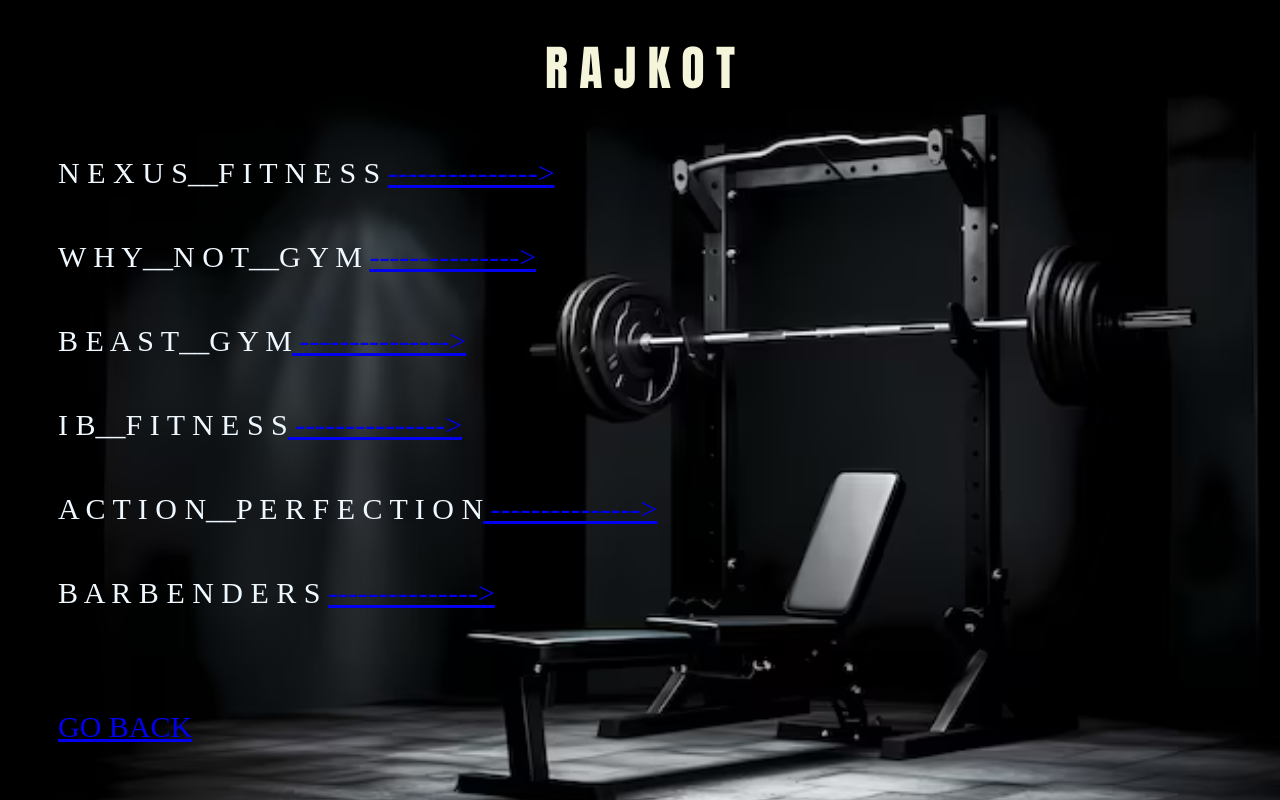
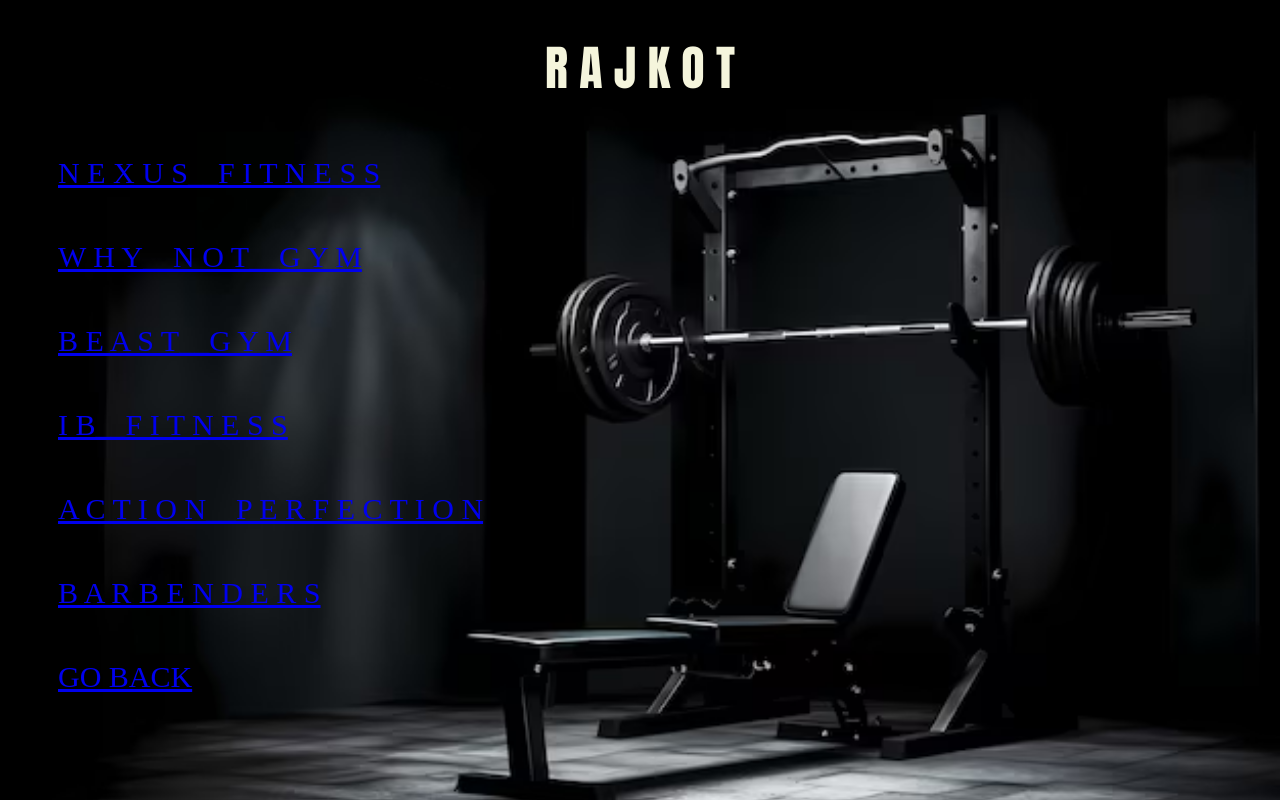
Before and after one commit to parva-1603/GYM-SCOUT, a plain HTML site: page GYM SCOUT/rajkot.html in a window 1280 px wide. Drawn offline with Linux system fonts and the light colour scheme.

Commit message:
Update rajkot.html

```diff
--- a/GYM SCOUT/rajkot.html
+++ b/GYM SCOUT/rajkot.html
@@ -8,13 +8,12 @@
 </head>
 <body>
     <h1> R A J K O T </h1>
-    <p index="o">N E X U S__F I T N E S S <a href="nexus.html" target="_blank" INDEX="o"> ---------------> </a>
-        <p index="o">W H Y__N O T__G Y M <a href="whynot.html" target="_blank" INDEX="o"> ---------------> </a>
-            <p index="o">B E A S T__G Y M<a href="beast.html" target="_blank" INDEX="o"> ---------------> </a>
-                <p index="o">I B__F I T N E S S<a href="ib.html" target="_blank" INDEX="o"> ---------------> </a>
-                    <p index="o">A C T I O N__P E R F E C T I O N<a href="action.html" target="_blank" INDEX="o"> ---------------> </a>
-                        <p index="o">B A R B E N D E R S <a href="bar.html" target="_blank" INDEX="o"> ---------------> </a>
-                            <p></p>
+    <p index="o"> <a href="nexus.html" target="_blank" INDEX="o">N E X U S__F I T N E S S</a>
+        <p index="o"> <a href="whynot.html" target="_blank" INDEX="o"> W H Y__N O T__G Y M</a>
+            <p index="o"><a href="beast.html" target="_blank" INDEX="o">B E A S T__G Y M</a>
+                <p index="o"><a href="ib.html" target="_blank" INDEX="o">I B__F I T N E S S</a>
+                    <p index="o"><a href="action.html" target="_blank" INDEX="o"> A C T I O N__P E R F E C T I O N</a>
+                        <p index="o"><a href="bar.html" target="_blank" INDEX="o">B A R B E N D E R S </a>
  <p><a href="index.html">GO BACK</a></p>
 
 </body>
```
